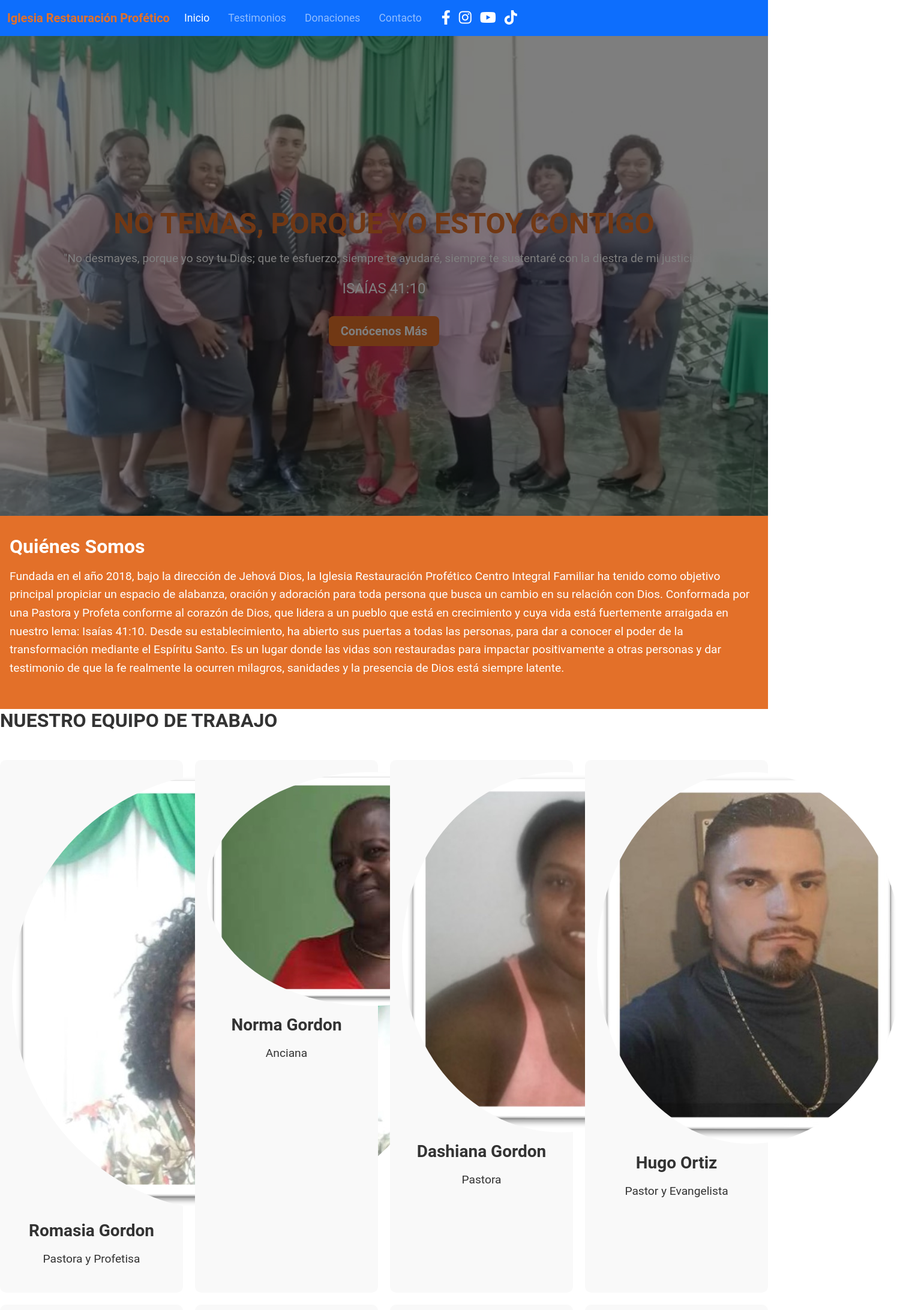
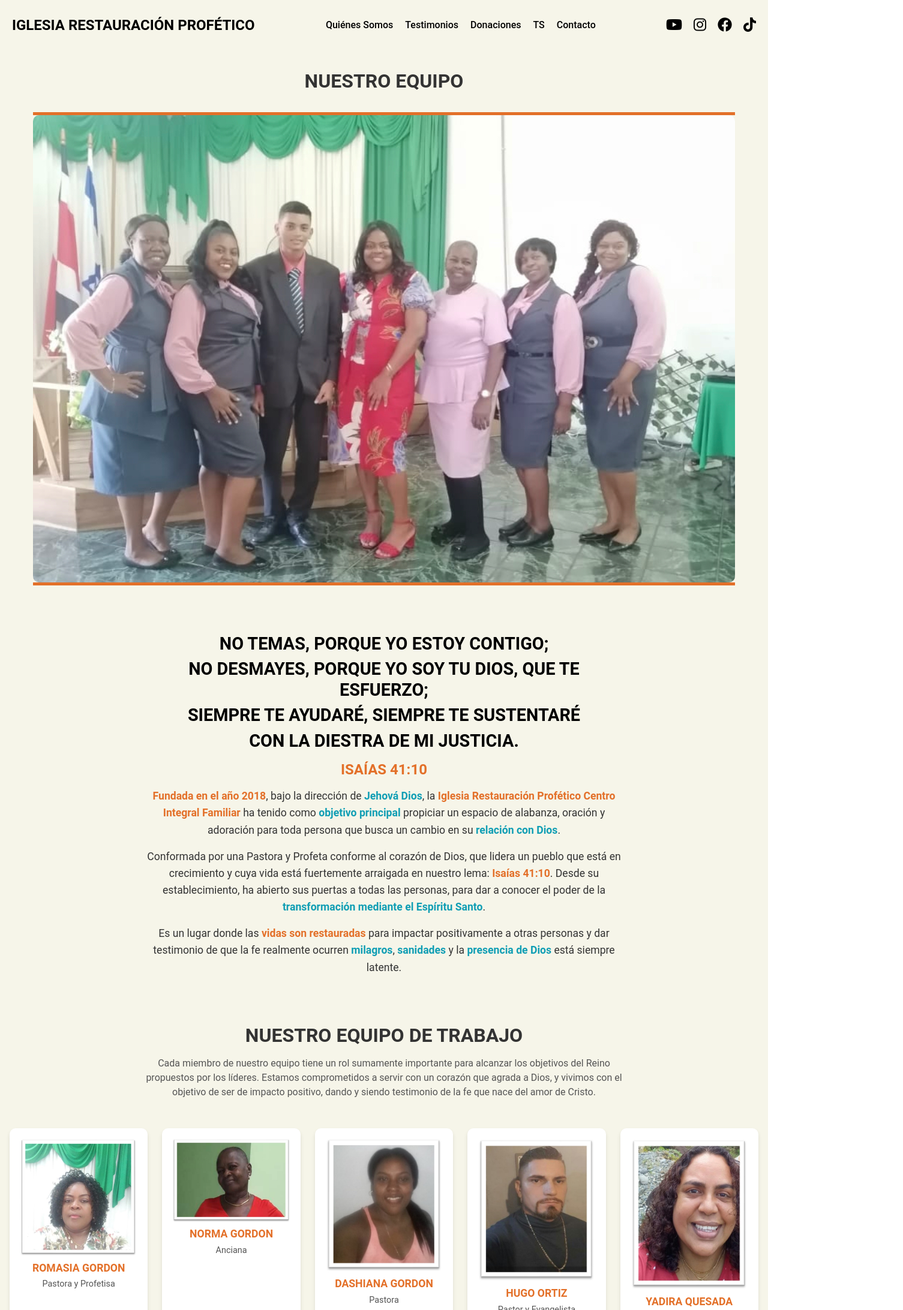
Before and after one commit to mcastaingk/church-website, a website: page quienes-somos.html in a window 1280 px wide. Shown: the top 2184 px of the page at 60% size, 1505 px wide, since content can reach past the window. Drawn offline with nearby package versions, Linux system fonts and the light colour scheme.

Commit message:
Update header, About, Team and Mission and Vision website sections for improved design and responsiveness

```diff
--- a/quienes-somos.html
+++ b/quienes-somos.html
@@ -16,149 +16,157 @@
 
 <body>
     <header class="header">
-        <nav class="navbar navbar-expand-lg navbar-dark bg-primary">
-            <div class="container-fluid">
+        <nav class="navbar">
+            <div class="navbar-container">
                 <a class="navbar-brand" href="#">Iglesia Restauración Profético</a>
-                <button class="navbar-toggler" type="button" data-bs-toggle="collapse" data-bs-target="#navbarNav"
-                    aria-controls="navbarNav" aria-expanded="false" aria-label="Toggle navigation">
-                    <span class="navbar-toggler-icon"></span>
-                </button>
-                <div class="collapse navbar-collapse" id="navbarNav">
-                    <ul class="navbar-nav">
-                        <li class="nav-item">
-                            <a class="nav-link active" href="index.html">Inicio</a>
-                        </li>
-                        <li class="nav-item">
-                            <a class="nav-link" href="testimonios.html">Testimonios</a>
-                        </li>
-                        <li class="nav-item">
-                            <a class="nav-link" href="donaciones.html">Donaciones</a>
-                        </li>
-                        <li class="nav-item">
-                            <a class="nav-link" href="contacto.html">Contacto</a>
-                        </li>
-                    </ul>
-                    <div class="social-icons">
-                        <a href="#"><i class="fab fa-facebook-f"></i></a>
-                        <a href="#"><i class="fab fa-instagram"></i></a>
-                        <a href="#"><i class="fab fa-youtube"></i></a>
-                        <a href="#"><i class="fab fa-tiktok"></i></a>
-                    </div>
+                <ul class="navbar-menu">
+                    <li><a href="quienes-somos.html">Quiénes Somos</a></li>
+                    <li><a href="testimonios.html">Testimonios</a></li>
+                    <li><a href="donaciones.html">Donaciones</a></li>
+                    <li><a href="ts.html">TS</a></li>
+                    <li><a href="contacto.html">Contacto</a></li>
+                </ul>
+                <div class="navbar-icons">
+                    <a href="#"><i class="fab fa-youtube"></i></a>
+                    <a href="#"><i class="fab fa-instagram"></i></a>
+                    <a href="#"><i class="fab fa-facebook"></i></a>
+                    <a href="#"><i class="fab fa-tiktok"></i></a>
                 </div>
             </div>
         </nav>
     </header>
 
     <main>
-        <!-- Hero Section -->
-        <section class="hero">
-            <div class="hero-overlay"></div>
-            <div class="hero-content">
-                <h1>NO TEMAS, PORQUE YO ESTOY CONTIGO</h1>
-                <p class="bible-verse">"No desmayes, porque yo soy tu Dios; que te esfuerzo; siempre te
-                    ayudaré, siempre te sustentaré con la diestra de mi justicia."</p>
-                <h2>ISAÍAS 41:10</h2>
-                <a href="#about" class="btn btn-light btn-lg mt-3">Conócenos Más</a>
+        <!-- Team Section -->
+        <section class="team-section">
+            <h2 class="team-title">Nuestro Equipo</h2>
+            <div class="team-container">
+                <div class="team-image">
+                    <img src="assets/group-photo.jpg" alt="Team photo" class="team-photo">
+                </div>
             </div>
         </section>
 
         <!-- About Section -->
         <section class="about">
-            <div class="section-separator"></div>
-            <h2>Quiénes Somos</h2>
-            <div class="title-line"></div>
-            <p>Fundada en el año 2018, bajo la dirección de Jehová Dios, la Iglesia Restauración Profético Centro
-                Integral Familiar ha tenido como objetivo principal propiciar un espacio de alabanza, oración y
-                adoración para toda persona que busca un cambio en su relación con Dios.
-                Conformada por una Pastora y Profeta conforme al corazón de Dios, que lidera a un pueblo que está en
-                crecimiento y cuya vida está fuertemente arraigada en nuestro lema: Isaías 41:10. Desde su
-                establecimiento, ha abierto sus puertas a todas las personas, para dar a conocer el poder de la
-                transformación mediante el Espíritu Santo.
-                Es un lugar donde las vidas son restauradas para impactar positivamente a otras personas y dar
-                testimonio de que la fe realmente la ocurren milagros, sanidades y la presencia de Dios está siempre
-                latente.</p>
+            <div class="section-content">
+                <h1 class="about-title">NO TEMAS, PORQUE YO ESTOY CONTIGO;</h1>
+                <h1 class="about-subtitle">NO DESMAYES, PORQUE YO SOY TU DIOS, QUE TE ESFUERZO;</h1>
+                <h1 class="about-subtitle">SIEMPRE TE AYUDARÉ, SIEMPRE TE SUSTENTARÉ</h1>
+                <h1 class="about-subtitle">CON LA DIESTRA DE MI JUSTICIA.</h1>
+                <h2 class="about-verse">ISAÍAS 41:10</h2>
+                <p class="about-text">
+                    <span class="highlight-orange">Fundada en el año 2018</span>, bajo la dirección de <span
+                        class="highlight-blue">Jehová Dios</span>,
+                    la <span class="highlight-orange">Iglesia Restauración Profético Centro Integral Familiar</span> ha
+                    tenido como <span class="highlight-blue">objetivo principal</span>
+                    propiciar un espacio de alabanza, oración y adoración para toda persona que busca un cambio en su
+                    <span class="highlight-blue">relación con Dios</span>.
+                </p>
+                <p class="about-text">
+                    Conformada por una Pastora y Profeta conforme al corazón de Dios, que lidera un pueblo que está en
+                    crecimiento y cuya vida está
+                    fuertemente arraigada en nuestro lema: <span class="highlight-orange">Isaías 41:10</span>. Desde su
+                    establecimiento, ha abierto sus puertas a todas
+                    las personas, para dar a conocer el poder de la <span class="highlight-blue">transformación mediante
+                        el Espíritu Santo</span>.
+                </p>
+                <p class="about-text">
+                    Es un lugar donde las <span class="highlight-orange">vidas son restauradas</span> para impactar
+                    positivamente a otras personas y dar testimonio de que la fe
+                    realmente ocurren <span class="highlight-blue">milagros</span>, <span
+                        class="highlight-blue">sanidades</span> y la <span class="highlight-blue">presencia de
+                        Dios</span> está siempre latente.
+                </p>
+            </div>
         </section>
 
-        <!-- Team Section -->
-        <section class="team">
-            <h2>NUESTRO EQUIPO DE TRABAJO</h2>
+        <!-- Team Grid Section -->
+        <section class="team-section">
+            <h2 class="team-title">NUESTRO EQUIPO DE TRABAJO</h2>
+            <p class="team-description">
+                Cada miembro de nuestro equipo tiene un rol sumamente importante para alcanzar los objetivos del Reino
+                propuestos por los líderes. Estamos comprometidos a servir con un corazón que agrada a Dios, y vivimos
+                con el
+                objetivo de ser de impacto positivo, dando y siendo testimonio de la fe que nace del amor de Cristo.
+            </p>
             <div class="team-grid">
-                <div class="team-member" onclick="openModal('romasia')">
-                    <img src="assets/romasia.jpg" alt="Romasia Gordon" loading="lazy">
-                    <h3>Romasia Gordon</h3>
+                <div class="team-member">
+                    <img src="assets/romasia.jpg" alt="Romasia Gordon">
+                    <h3>ROMASIA GORDON</h3>
                     <p>Pastora y Profetisa</p>
                 </div>
-                <div class="team-member" onclick="openModal('norma')">
-                    <img src="assets/norma.jpg" alt="Norma Gordon" loading="lazy">
-                    <h3>Norma Gordon</h3>
+                <div class="team-member">
+                    <img src="assets/norma.jpg" alt="Norma Gordon">
+                    <h3>NORMA GORDON</h3>
                     <p>Anciana</p>
                 </div>
-                <div class="team-member" onclick="openModal('dashiana')">
-                    <img src="assets/dashiana.jpg" alt="Dashiana Gordon" loading="lazy">
-                    <h3>Dashiana Gordon</h3>
+                <div class="team-member">
+                    <img src="assets/dashiana.jpg" alt="Dashiana Gordon">
+                    <h3>DASHIANA GORDON</h3>
                     <p>Pastora</p>
                 </div>
-                <div class="team-member" onclick="openModal('hugo')">
-                    <img src="assets/hugo.jpg" alt="Hugo Ortiz" loading="lazy">
-                    <h3>Hugo Ortiz</h3>
+                <div class="team-member">
+                    <img src="assets/hugo.jpg" alt="Hugo Ortiz">
+                    <h3>HUGO ORTIZ</h3>
                     <p>Pastor y Evangelista</p>
                 </div>
-                <div class="team-member" onclick="openModal('yadira')">
-                    <img src="assets/yadira.jpg" alt="Yadira Quesada" loading="lazy">
-                    <h3>Yadira Quesada</h3>
+                <div class="team-member">
+                    <img src="assets/yadira.jpg" alt="Yadira Quesada">
+                    <h3>YADIRA QUESADA</h3>
                     <p>Pastora y Servidora</p>
                 </div>
-                <div class="team-member" onclick="openModal('tisha')">
-                    <img src="assets/tisha.jpg" alt="Tisha Williamson" loading="lazy">
-                    <h3>Tisha Williamson</h3>
+                <div class="team-member">
+                    <img src="assets/tisha.jpg" alt="Tisha Williamson">
+                    <h3>TISHA WILLIAMSON</h3>
                     <p>Pastora</p>
                 </div>
-                <div class="team-member" onclick="openModal('jessica')">
-                    <img src="assets/jessica.jpg" alt="Jessica Thorpe" loading="lazy">
-                    <h3>Jessica Thorpe</h3>
+                <div class="team-member">
+                    <img src="assets/jessica.jpg" alt="Jessica Thorpe">
+                    <h3>JESSICA THORPE</h3>
                     <p>Diaconisa y Evangelista</p>
                 </div>
-                <div class="team-member" onclick="openModal('karen')">
-                    <img src="assets/karen.png" alt="Karen Francis" loading="lazy">
-                    <h3>Karen Francis</h3>
+                <div class="team-member">
+                    <img src="assets/karen.png" alt="Karen Francis">
+                    <h3>KAREN FRANCIS</h3>
                     <p>Diaconisa</p>
                 </div>
-                <div class="team-member" onclick="openModal('antwan')">
-                    <img src="assets/antwan.jpg" alt="Antwan Ortiz" loading="lazy">
-                    <h3>Antwan Ortiz</h3>
+                <div class="team-member">
+                    <img src="assets/antwan.jpg" alt="Antwan Ortiz">
+                    <h3>ANTWAN ORTIZ</h3>
                     <p>Servidor</p>
                 </div>
-                <div class="team-member" onclick="openModal('aleyshka')">
-                    <img src="assets/aleyshka.jpg" alt="Aleyshka Ortiz" loading="lazy">
-                    <h3>Aleyshka Ortiz</h3>
+                <div class="team-member">
+                    <img src="assets/aleyshka.jpg" alt="Aleyshka Ortiz">
+                    <h3>ALEYSHKA ORTIZ</h3>
                     <p>Servidora de Jóvenes</p>
                 </div>
-                <div class="team-member" onclick="openModal('ahydwan')">
-                    <img src="assets/ahydwan.jpg" alt="Ahydwan Ortiz Gordon" loading="lazy">
-                    <h3>Ahydwan Ortiz Gordon</h3>
+                <div class="team-member">
+                    <img src="assets/ahydwan.jpg" alt="Ahydwan Ortiz Gordon">
+                    <h3>AHYDWAN ORTIZ GORDON</h3>
                     <p>Servidor</p>
                 </div>
-                <div class="team-member" onclick="openModal('kengell')">
-                    <img src="assets/kengell.jpg" alt="Kengell Thomas" loading="lazy">
-                    <h3>Kengell Thomas</h3>
+                <div class="team-member">
+                    <img src="assets/kengell.jpg" alt="Kengell Thomas">
+                    <h3>KENGELL THOMAS</h3>
                     <p>Servidor</p>
                 </div>
-                <div class="team-member" onclick="openModal('jeyshell')">
-                    <img src="assets/jeyshell.png" alt="Jeyshell Gomez Gordon" loading="lazy">
-                    <h3>Jeyshell Gomez Gordon</h3>
+                <div class="team-member">
+                    <img src="assets/jeyshell.png" alt="Jeyshell Gomez Gordon">
+                    <h3>JEYSHELL GOMEZ GORDON</h3>
                     <p>Servidor</p>
                 </div>
-                <div class="team-member" onclick="openModal('mishael')">
-                    <img src="assets/mishael.jpg" alt="Mishael White" loading="lazy">
-                    <h3>Mishael White</h3>
+                <div class="team-member">
+                    <img src="assets/mishael.jpg" alt="Mishael White">
+                    <h3>MISHAEL WHITE</h3>
                     <p>Servidora de Misiones</p>
                 </div>
-                <div class="team-member" onclick="openModal('mayra')">
-                    <img src="assets/mayra.jpg" alt="Mayra Williamson" loading="lazy">
-                    <h3>Mayra Williamson</h3>
+                <div class="team-member">
+                    <img src="assets/mayra.jpg" alt="Mayra Williamson">
+                    <h3>MAYRA WILLIAMSON</h3>
                     <p>Servidora de Damas</p>
                 </div>
-                <!-- Repeat for other members -->
+                <!-- Add more team members as needed -->
             </div>
         </section>
 
@@ -285,18 +293,24 @@
         </div>
 
         <!-- Mission & Vision Section -->
-        <section class="mission-vision">
+        <section class="mission-vision-section">
             <div class="mission">
-                <h2>Nuestra Misión</h2>
-                <p>Somos una iglesia escogida por el Espíritu Santo, para predicar el evangelio de Jesucristo, a todas
-                    las personas, y hablarles acerca del amor, el arrepentimiento, el perdón de pecados, y el bautismo
-                    del Espíritu Santo.</p>
+                <h2 class="section-title"><span class="highlight-orange">NUESTRA</span> MISIÓN</h2>
+                <p>
+                    Somos una <strong>iglesia escogida por el Espíritu Santo</strong>, para <strong>predicar el
+                        evangelio de Jesucristo</strong>, a todas las personas, y hablarles acerca del <strong>amor, el
+                        arrepentimiento, el perdón de pecados</strong>, y el <strong>bautismo del Espíritu
+                        Santo</strong>.
+                </p>
             </div>
             <div class="vision">
-                <h2>Nuestra Visión</h2>
-                <p>Que todas las personas sean alcanzadas y llenas del Espíritu Santo, trayendo cambios y un avivamiento
-                    sobre cada uno de ellos, como en el día de pentecostés, con dones y talentos para ser usados y
-                    guiados bajo la autoridad, guía y dirección atreves de la revelación profético.</p>
+                <h2 class="section-title"><span class="highlight-blue">NUESTRA</span> VISIÓN</h2>
+                <p>
+                    Que <strong>todas las personas sean alcanzadas</strong> y llenas del Espíritu Santo, trayendo
+                    cambios y un avivamiento sobre cada uno de ellos, <strong>como en el día de pentecostés</strong>,
+                    con <strong>dones y talentos</strong> para ser usados y guiados bajo la <strong>autoridad, guía y
+                        dirección</strong> a través de la revelación profética.
+                </p>
             </div>
         </section>
     </main>
--- a/style.css
+++ b/style.css
@@ -23,132 +23,253 @@ p {
     margin-bottom: 20px;
 }
 
-/* Navbar */
-.navbar-brand {
-    font-weight: bold;
-    color: #e37029;
-}
-
-.navbar-nav .nav-link {
-    margin-right: 15px;
-    font-size: 1.1rem;
-}
-
-.navbar-nav .nav-link:hover {
-    color: #59bebe;
-    transition: color 0.3s;
-}
-
-.social-icons a {
-    color: white;
-    margin-left: 10px;
-    font-size: 1.5rem;
-    transition: transform 0.3s ease-in-out;
-}
-
-.social-icons a:hover {
-    transform: scale(1.2);
-}
-
-/* Hero Section */
-.hero {
-    position: relative;
-    height: 100vh;
-    background: url('assets/hero-image.jpg') no-repeat center center/cover;
-    color: white;
-    display: flex;
-    align-items: center;
-    justify-content: center;
-    text-align: center;
-}
-
-.hero-overlay {
-    position: absolute;
-    top: 0;
-    left: 0;
-    width: 100%;
-    height: 100%;
-    background: rgba(0, 0, 0, 0.5);
-}
-
-.hero h1 {
-    font-size: 3rem;
-    font-weight: bold;
-}
-
-.hero h2 {
-    font-size: 1.5rem;
-    font-weight: 400;
-}
-
-.hero .btn {
-    background-color: #e37029;
-    border: none;
-    color: white;
-    font-weight: bold;
+/* Header Styles */
+.header {
+    background-color: #f6f5e9;
     padding: 10px 20px;
 }
 
-.hero .btn:hover {
-    background-color: #ec9e63;
+.navbar {
+    display: flex;
+    justify-content: space-between;
+    align-items: center;
+}
+
+.navbar-container {
+    display: flex;
+    justify-content: space-between;
+    align-items: center;
+    width: 100%;
+}
+
+.navbar-brand {
+    font-weight: bold;
+    color: #000;
+    font-size: 1.5rem;
+    text-transform: uppercase;
+}
+
+.navbar-menu {
+    display: flex;
+    gap: 20px;
+    list-style: none;
+    padding: 0;
+    margin: 0;
+}
+
+.navbar-menu li a {
+    text-decoration: none;
+    color: #000;
+    font-size: 1rem;
+    font-weight: 500;
+}
+
+.navbar-menu li a:hover {
+    text-decoration: underline;
+}
+
+.navbar-icons a {
+    color: #000;
+    margin-left: 15px;
+    font-size: 1.5rem;
+    transition: color 0.3s, transform 0.3s;
+}
+
+.navbar-icons a:hover {
+    color: #888;
+    transform: scale(1.1);
+}
+
+/* Team Section */
+.team-section {
+    padding: 2rem 1rem;
+    text-align: center;
+    background-color: #f6f5e9;
+}
+
+.team-title {
+    font-size: 2rem;
+    font-weight: bold;
+    color: #333;
+    text-transform: uppercase;
+    margin-bottom: 1rem;
+}
+
+.team-container {
+    display: flex;
+    justify-content: center;
+    align-items: center;
+    padding: 1rem;
+}
+
+.team-image {
+    position: relative;
+    border-top: 5px solid #e37029;
+    border-bottom: 5px solid #e37029;
+    display: inline-block;
+}
+
+.team-photo {
+    max-width: 100%;
+    height: auto;
+    display: block;
+    border-radius: 10px;
 }
 
 /* About Section */
 .about {
     padding: 2rem 1rem;
-    background: #e37029;
-    color: white;
+    background-color: #f6f5e9;
+    text-align: center;
 }
 
-/* Team Section */
+.section-content {
+    max-width: 800px;
+    margin: 0 auto;
+    color: #333;
+}
+
+.about-title,
+.about-subtitle {
+    font-size: 1.8rem;
+    font-weight: bold;
+    color: #000;
+    margin-bottom: 0.5rem;
+}
+
+.about-verse {
+    font-size: 1.5rem;
+    font-weight: bold;
+    color: #e37029;
+    margin: 1rem 0;
+}
+
+.about-text {
+    font-size: 1.1rem;
+    line-height: 1.6;
+    color: #333;
+    margin-bottom: 1rem;
+}
+
+.highlight-orange {
+    color: #e37029;
+    font-weight: bold;
+}
+
+.highlight-blue {
+    color: #109eb4;
+    font-weight: bold;
+}
+
+.section-content span {
+    display: inline;
+    text-transform: none;
+}
+
+/* Team Grid Section */
+.team-description {
+    font-size: 1rem;
+    color: #555;
+    margin-bottom: 2rem;
+    max-width: 800px;
+    margin-left: auto;
+    margin-right: auto;
+    line-height: 1.5;
+}
+
 .team-grid {
     display: grid;
-    grid-template-columns: repeat(auto-fit, minmax(250px, 1fr));
-    gap: 20px;
-    padding: 2rem 0;
+    grid-template-columns: repeat(auto-fit, minmax(200px, 1fr));
+    gap: 1.5rem;
+    padding: 1rem 0;
 }
 
 .team-member {
+    background-color: #fff;
+    border-radius: 10px;
+    box-shadow: 0px 4px 6px rgba(0, 0, 0, 0.1);
+    padding: 1rem;
     text-align: center;
-    background: #f9f9f9;
-    border-radius: 10px;
-    padding: 20px;
-    transition: transform 0.3s ease, box-shadow 0.3s ease;
+    transition: transform 0.3s ease-in-out, box-shadow 0.3s ease-in-out;
 }
 
 .team-member:hover {
-    transform: translateY(-5px);
-    box-shadow: 0px 4px 8px rgba(0, 0, 0, 0.2);
+    transform: scale(1.05);
+    box-shadow: 0px 6px 10px rgba(0, 0, 0, 0.2);
 }
 
 .team-member img {
-    border-radius: 50%;
-    margin-bottom: 15px;
+    border-radius: 10px;
+    max-width: 100%;
+    height: auto;
+    margin-bottom: 0.5rem;
 }
 
-/* Mission & Vision Section */
-.mission-vision {
+.team-member h3 {
+    font-size: 1.1rem;
+    color: #e37029;
+    margin-bottom: 0.3rem;
+}
+
+.team-member p {
+    font-size: 0.9rem;
+    color: #555;
+    margin: 0;
+}
+
+/* Mission and Vision Section */
+.mission-vision-section {
     display: flex;
     flex-wrap: wrap;
+    justify-content: center;
+    align-items: flex-start;
     gap: 2rem;
     padding: 2rem 1rem;
-    background: #ec9e63;
+    background-color: #f6f5e9;
+    text-align: center;
 }
 
 .mission,
 .vision {
     flex: 1;
-    padding: 1rem;
+    max-width: 45%;
+    padding: 1.5rem;
     background: white;
     border-radius: 10px;
-    text-align: center;
-    box-shadow: 0 2px 5px rgba(0, 0, 0, 0.2);
-    transition: transform 0.3s;
+    box-shadow: 0 4px 6px rgba(0, 0, 0, 0.1);
+    transition: transform 0.3s ease-in-out;
 }
 
 .mission:hover,
 .vision:hover {
-    transform: translateY(-10px);
+    transform: translateY(-5px);
+    box-shadow: 0 6px 10px rgba(0, 0, 0, 0.15);
+}
+
+.section-title {
+    font-size: 1.8rem;
+    font-weight: bold;
+    margin-bottom: 1rem;
+    text-transform: uppercase;
+}
+
+.mission p,
+.vision p {
+    font-size: 1rem;
+    line-height: 1.6;
+    color: #555;
+}
+
+@media (max-width: 768px) {
+    .mission-vision-section {
+        flex-direction: column;
+        align-items: center;
+    }
+
+    .mission,
+    .vision {
+        max-width: 100%;
+    }
 }
 
 /* Footer */
@@ -208,8 +329,4 @@ footer a:hover {
     .team-grid {
         grid-template-columns: repeat(auto-fit, minmax(120px, 1fr));
     }
-
-    .hero h1 {
-        font-size: 2rem;
-    }
 }
```
Also changed, not shown: script.js (+20 -0 lines), assets/group-photo.jpg (renamed from assets/hero-image.jpg), ts.html (added).
